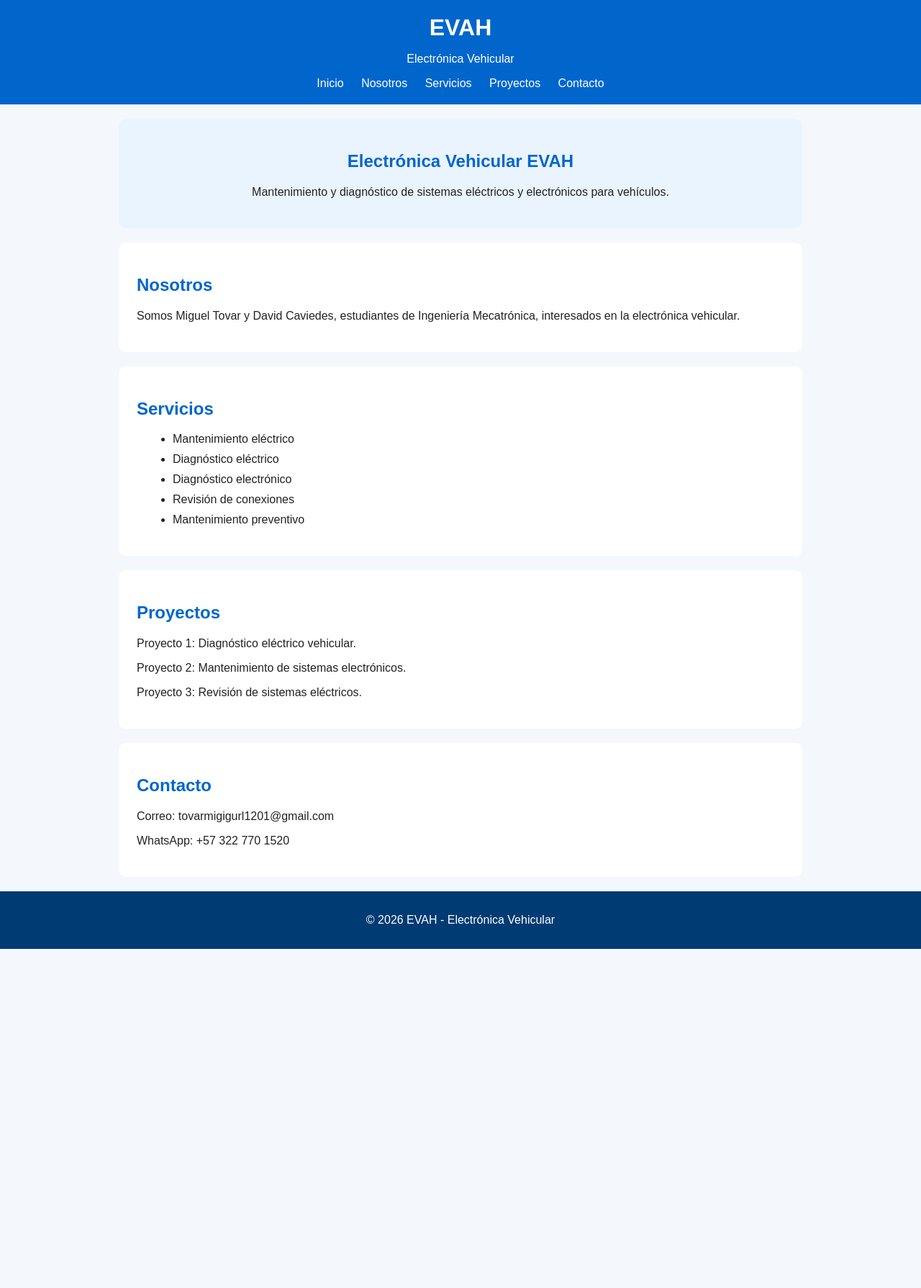
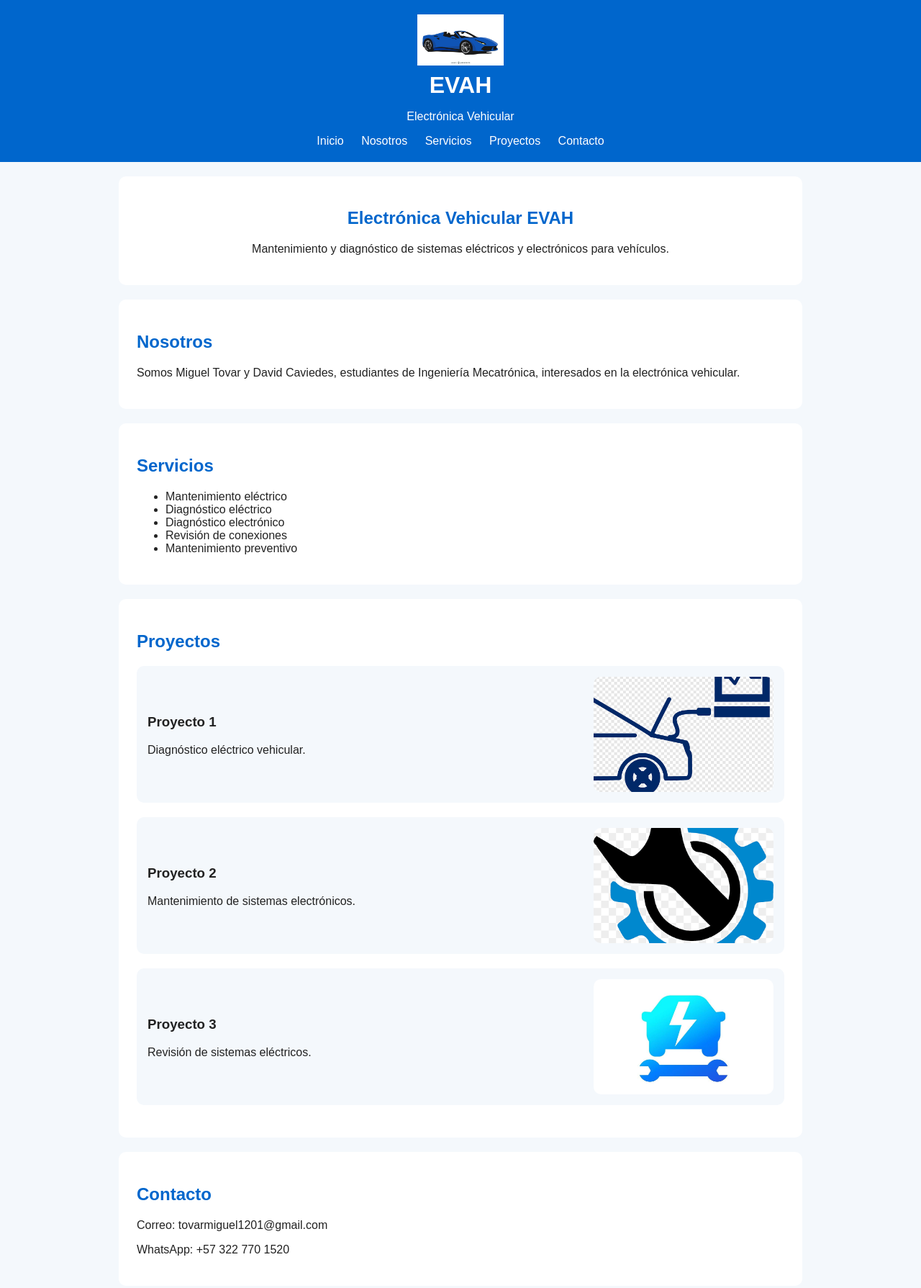
Before and after one commit to tovarmiguel1201-tech/Proyectogit_Tovar_Caviedes, a plain HTML site: page index.html in a window 1280 px wide. Shown: the top 1789 px of the page at 72% size. Before the commit the page ends 1318 px from the top, so only its background shows below. Drawn offline with Linux system fonts and the light colour scheme.

Commit message:
feat: se agregro imagenes

```diff
--- a/index.html
+++ b/index.html
@@ -11,6 +11,8 @@
 <body>
 
     <header>
+        <img src="img/logo-evah.webp" alt="Logo EVAH" class="logo">
+
         <h1>EVAH</h1>
         <p>Electrónica Vehicular</p>
 
@@ -55,17 +57,42 @@
         </section>
 
         <section id="proyectos">
-            <h2>Proyectos</h2>
 
-            <p>Proyecto 1: Diagnóstico eléctrico vehicular.</p>
-            <p>Proyecto 2: Mantenimiento de sistemas electrónicos.</p>
-            <p>Proyecto 3: Revisión de sistemas eléctricos.</p>
-        </section>
+    <h2>Proyectos</h2>
+
+    <div class="proyecto">
+        <div>
+            <h3>Proyecto 1</h3>
+            <p>Diagnóstico eléctrico vehicular.</p>
+        </div>
+
+        <img src="img/imagen-reparacion electrica.png" alt="Diagnóstico eléctrico">
+    </div>
+
+    <div class="proyecto">
+        <div>
+            <h3>Proyecto 2</h3>
+            <p>Mantenimiento de sistemas electrónicos.</p>
+        </div>
+
+        <img src="img/imagen-reparacion.png" alt="Sistema electrónico">
+    </div>
+
+    <div class="proyecto">
+        <div>
+            <h3>Proyecto 3</h3>
+            <p>Revisión de sistemas eléctricos.</p>
+        </div>
+
+        <img src="img/reparacion electrica.jpg" alt="Sistema eléctrico">
+    </div>
+
+</section>
 
         <section id="contacto">
             <h2>Contacto</h2>
 
-            <p>Correo: tovarmigigurl1201@gmail.com</p>
+            <p>Correo: tovarmiguel1201@gmail.com</p>
             <p>WhatsApp: +57 322 770 1520</p>
         </section>
 
--- a/style.css
+++ b/style.css
@@ -1,4 +1,5 @@
-/* Estilo general */
+/* ESTILO GENERAL */
+
 body {
     font-family: Arial, sans-serif;
     margin: 0;
@@ -6,7 +7,9 @@ body {
     color: #222;
 }
 
-/* Encabezado */
+
+/* ENCABEZADO */
+
 header {
     background: #0066cc;
     color: white;
@@ -14,9 +17,17 @@ header {
     padding: 20px;
 }
 
+.logo {
+    width: 120px;
+    height: auto;
+}
+
 header h1 {
-    margin: 0;
+    margin: 5px;
 }
+
+
+/* MENÚ */
 
 nav {
     margin-top: 15px;
@@ -28,7 +39,9 @@ nav a {
     margin: 10px;
 }
 
-/* Secciones */
+
+/* SECCIONES */
+
 section {
     background: white;
     margin: 20px auto;
@@ -41,18 +54,69 @@ h2 {
     color: #0066cc;
 }
 
-/* Servicios */
-li {
-    margin: 10px;
+
+/* IMAGEN PRINCIPAL */
+
+#inicio {
+    text-align: center;
 }
 
-/* Inicio */
-#inicio {
-    text-align: center;
-    background: #eaf4ff;
+#inicio img {
+    width: 100%;
+    max-width: 600px;
+    border-radius: 10px;
 }
 
-/* Pie de página */
+
+/* SERVICIOS */
+
+.servicios {
+    display: flex;
+    gap: 20px;
+    justify-content: center;
+}
+
+.servicio {
+    text-align: center;
+}
+
+.servicio img {
+    width: 200px;
+    height: 130px;
+    object-fit: cover;
+    border-radius: 10px;
+}
+
+
+/* PROYECTOS */
+
+.proyecto {
+    display: flex;
+    align-items: center;
+    justify-content: space-between;
+    gap: 30px;
+
+    margin: 20px 0;
+    padding: 15px;
+
+    background: #f4f8fc;
+    border-radius: 10px;
+}
+
+.texto-proyecto {
+    flex: 1;
+}
+
+.proyecto img {
+    width: 250px;
+    height: 160px;
+    object-fit: cover;
+    border-radius: 10px;
+}
+
+
+/* PIE DE PÁGINA */
+
 footer {
     background: #003b73;
     color: white;
@@ -60,8 +124,11 @@ footer {
     padding: 15px;
 }
 
-/* Adaptación para celular */
+
+/* CELULARES */
+
 @media (max-width: 600px) {
+
     nav a {
         display: block;
         margin: 8px;
@@ -70,4 +137,23 @@ footer {
     section {
         margin: 10px;
     }
+
+    .servicios {
+        display: block;
+    }
+
+    .servicio {
+        margin-bottom: 20px;
+    }
+
+    .proyecto {
+        display: block;
+        text-align: center;
+    }
+
+    .proyecto img {
+        width: 100%;
+        max-width: 300px;
+    }
+
 }
```
Also changed, not shown: img/imagen-reparacion electrica.png (added), img/imagen-reparacion.png (added), img/logo-evah.webp (added), img/reparacion electrica.jpg (added).
